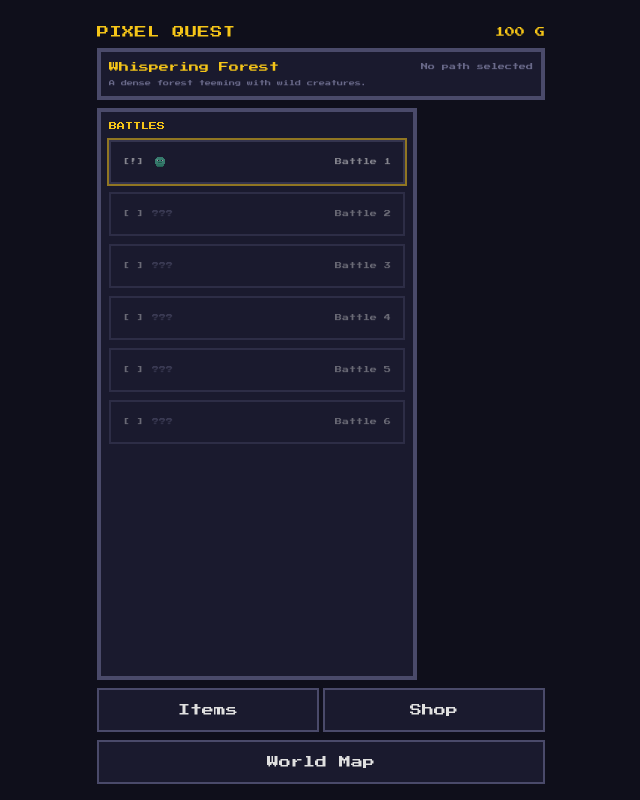
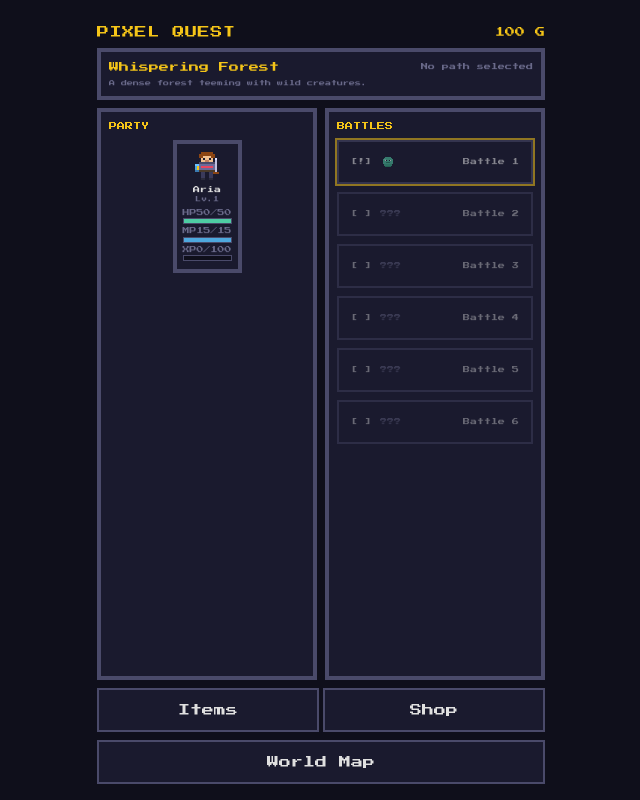
Before and after one commit to samtran7153-glitch/jrpg-game, a React (Vite) app: page / in a window 1280 px wide. Both pictures are taken after a click on the button "PRESS START". Shown: the whole page, without its empty margins (319-959 px from the left). Built offline with nearby package versions, Linux system fonts and the light colour scheme.

Commit message:
Add heroes and items back to area map display
- Restored PARTY section with character cards
- Restored BATTLES section with proper display
- Added ITEMS panel that shows when Items button is clicked
- Fixed missing hero display on area map

```diff
--- a/src/components/Overworld.jsx
+++ b/src/components/Overworld.jsx
@@ -442,8 +442,22 @@ export function AreaMapScreen({ state, onSelectBattle, onSelectArea, onUseItem,
       </div>
 
       <div className="flex gap-2 flex-1 min-h-0">
-        {/* Side panels */}
-        {!showItems ? (
+        {/* Party Display */}
+        <div className="pixel-panel p-2 flex-1 max-w-xs">
+          <div className="font-pixel text-[8px] text-retro-gold mb-2">PARTY</div>
+          <div className="flex gap-1 flex-wrap justify-center">
+            {state.party.map((hero) => (
+              <CharacterCard
+                key={hero.id}
+                actor={hero}
+                size={32}
+                onStatsClick={() => setStatsHero(hero)}
+              />
+            ))}
+          </div>
+        </div>
+
+        {/* Battles */}
         <div className="pixel-panel p-2 flex-1 max-w-xs">
           <div className="font-pixel text-[8px] text-retro-gold mb-2">BATTLES</div>
           <div className="space-y-2">
@@ -483,8 +497,11 @@ export function AreaMapScreen({ state, onSelectBattle, onSelectArea, onUseItem,
             })}
           </div>
         </div>
-        ) : (
-          <div className="pixel-panel p-2 flex-1">
+      </div>
+
+      {/* Items Panel */}
+      {showItems && (
+        <div className="pixel-panel p-2">
           <div className="font-pixel text-[8px] text-retro-gold mb-2">ITEMS</div>
           <div className="space-y-1">
             {itemIds.length === 0 && (
@@ -512,7 +529,6 @@ export function AreaMapScreen({ state, onSelectBattle, onSelectArea, onUseItem,
           </button>
         </div>
       )}
-      </div>
 
       <div className="grid grid-cols-2 gap-1">
         <button className="pixel-btn" onClick={() => { setShowItems(!showItems); setSelectedItem(null) }}>Items</button>
```
Lines whose indentation alone changed are shown as unchanged.
